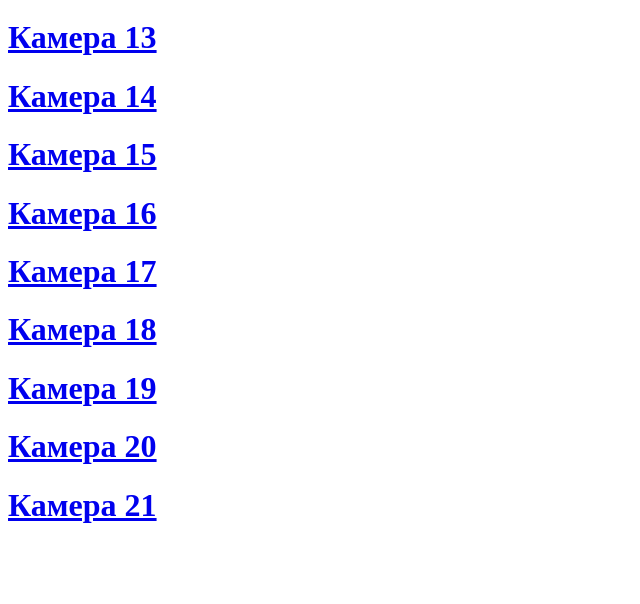
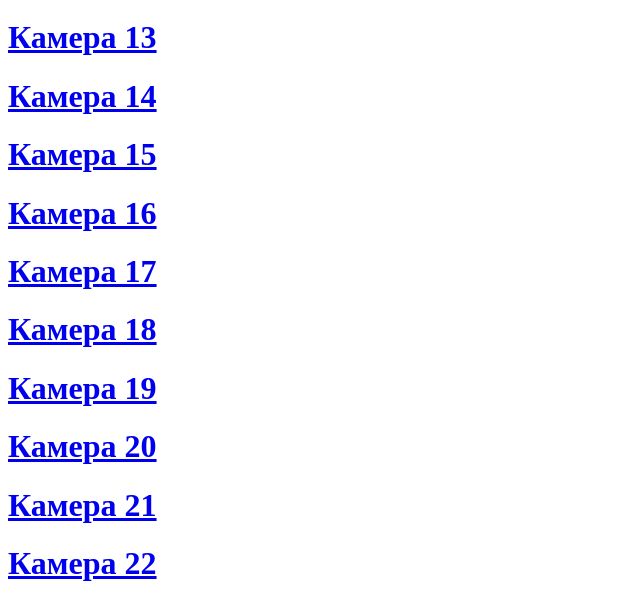
Before and after one commit to TrySc4n/trysc4n.github.io, a plain HTML site: page index.html in a window 1280 px wide. Shown: the part 690-1294 px from the top of the page, without its empty margins (0-640 px from the left). Before the commit the page ends 1235 px from the top, so only its background shows below. Drawn offline with Linux system fonts and the light colour scheme.

Commit message:
Update index.html

```diff
--- a/index.html
+++ b/index.html
@@ -19,3 +19,4 @@
 <h1><a href="http://72.17.65.138/mjpg/video.mjpg">Камера 19</a></h1>
 <h1><a href="http://the-adobe-resort-dwks-kvnmzqvwvd.dynamic-m.com/view/view.shtml?id=133&imagePath=%2Fmjpg%2Fvideo.mjpg&size=1&streamprofile=AdobeResort&camera=1">Камера 20</a></h1>
 <h1><a href="http://93.48.88.159/mjpg/video.mjpg">Камера 21</a></h1>
+<h1><a href="http://schlageterbox.dyndns.org:1050/cgi-bin/guestimage.html">Камера 22</a></h1>
```
